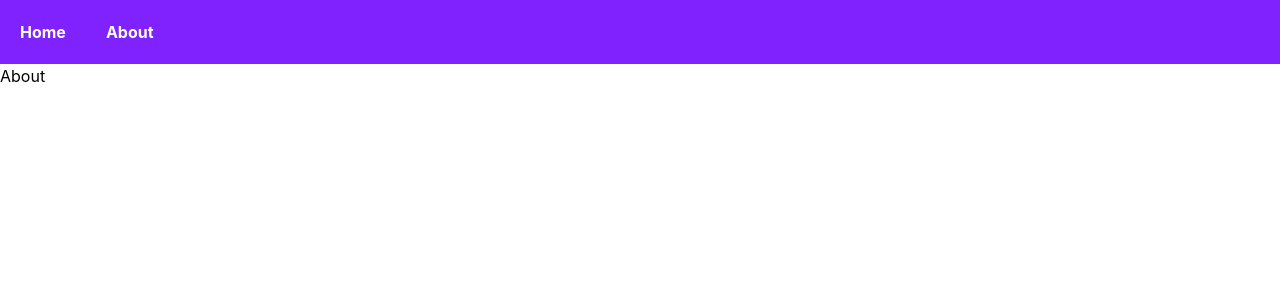
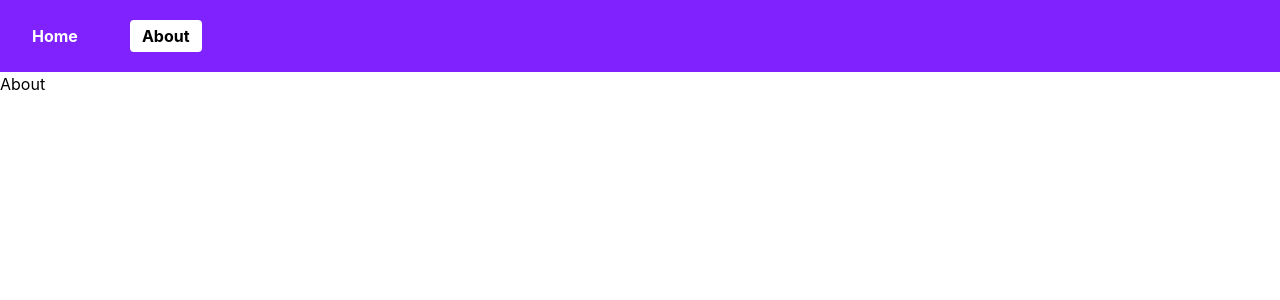
Before and after one commit to Surbhirawat5/React-QSP, a React (Vite) app: page /about in a window 1280 px wide. Shown: the top 300 px of the page. Built offline with nearby package versions, Linux system fonts and the light colour scheme.

Commit message:
update router

```diff
--- a/src/AllTopics/16_Routing/Nav.jsx
+++ b/src/AllTopics/16_Routing/Nav.jsx
@@ -16,15 +16,24 @@
 
 //! USING ROUTING - REACT ROUTER DOM
 
-import { Link } from 'react-router-dom';
+import { Link, NavLink } from "react-router-dom";
 
 const Nav = () => {
   return (
-    <header className='p-5 bg-violet-600 text-white font-bold'>
-      <nav className='flex gap-10'>
-          <Link to='/'>Home</Link>
-          <Link to='/about'>About</Link>
-     </nav>
+    <header className="p-5 bg-violet-600 text-white font-bold">
+      <nav className="flex gap-10">
+        {/* <Link to='/'>Home</Link>
+          <Link to='/about'>About</Link> */}
+
+        <NavLink
+          className={({ isActive }) =>`${isActive && "bg-white text-black"} transition ease-in py-1 px-3 rounded`} to="/">
+          Home
+        </NavLink>
+        <NavLink
+          className={({ isActive }) =>`${isActive && "bg-white text-black"} transition ease-in py-1 px-3 rounded`} to="/about">
+          About
+        </NavLink>
+      </nav>
     </header>
   );
 };
```
